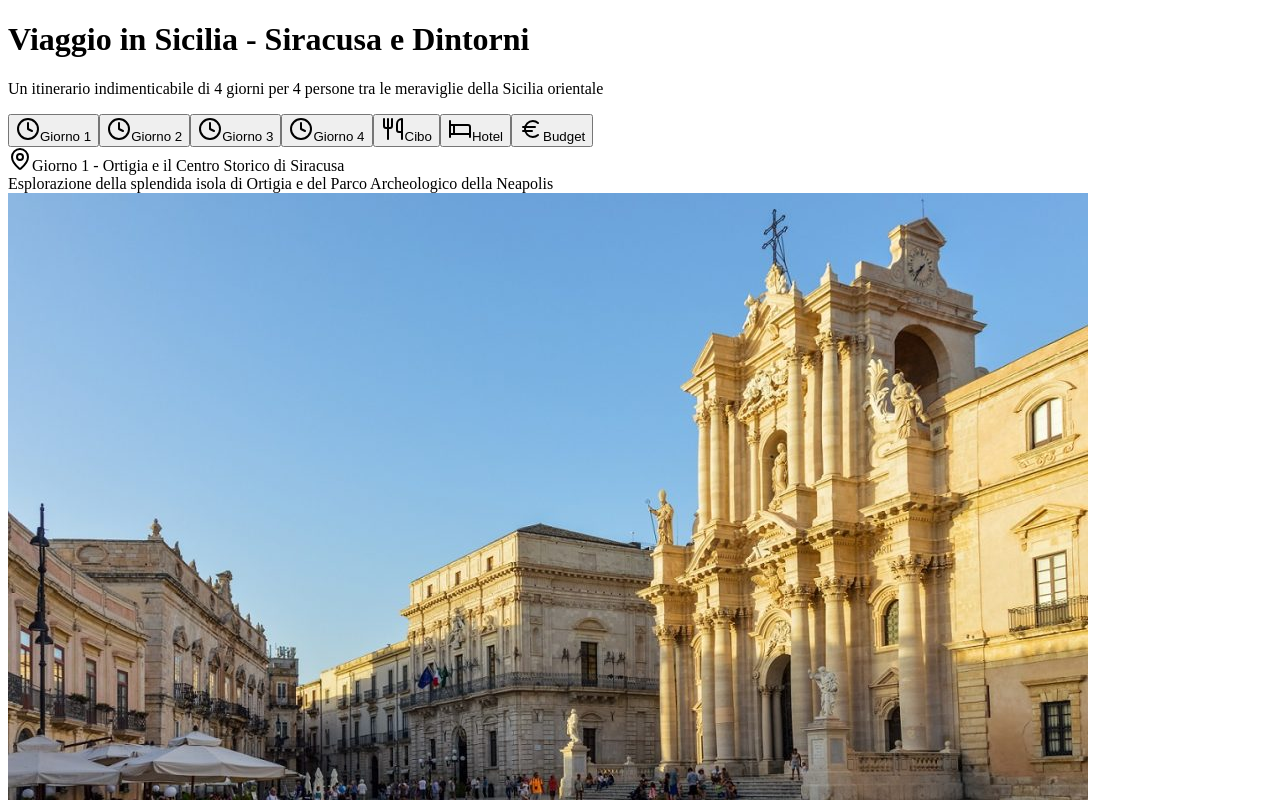
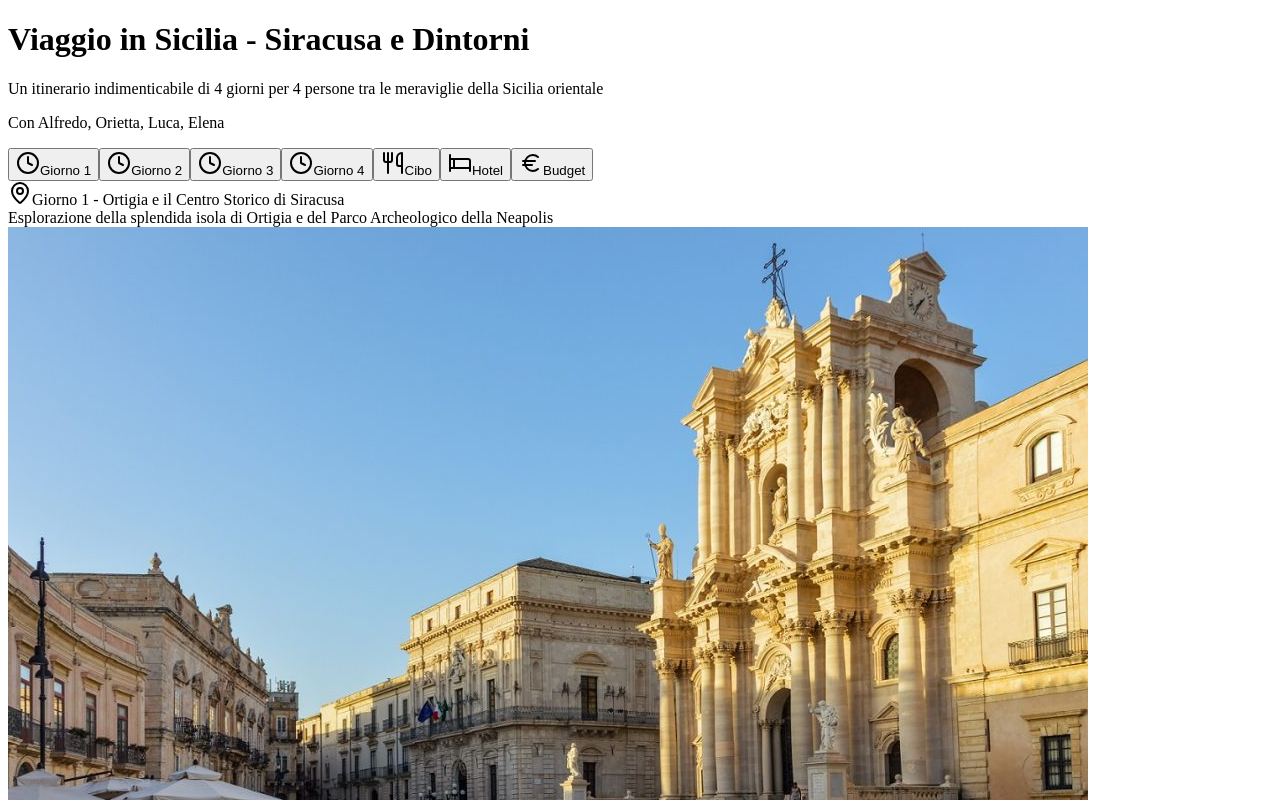
Before and after one commit to Kina67/Sicilia_itinerario_4_giorni, a Next.js app: page / in a window 1280 px wide. Shown: the top 800 px of the page. Built offline with nearby package versions, Linux system fonts and the light colour scheme.

Commit message:
Update page.tsx

```diff
--- a/src/app/page.tsx
+++ b/src/app/page.tsx
@@ -20,8 +20,11 @@ export default function SiciliaTravelPage() {
               Viaggio in Sicilia - Siracusa e Dintorni
             </h1>
             <p className="text-sm md:text-lg text-amber-200">
-              Un itinerario indimenticabile di 4 giorni per 4 persone tra le meraviglie della Sicilia orientale
-            </p>
+  Un itinerario indimenticabile di 4 giorni per 4 persone tra le meraviglie della Sicilia orientale
+</p>
+<p className="text-sm md:text-lg text-amber-200">
+  Con Alfredo, Orietta, Luca, Elena
+</p>
           </div>
         </div>
       </header>
```
